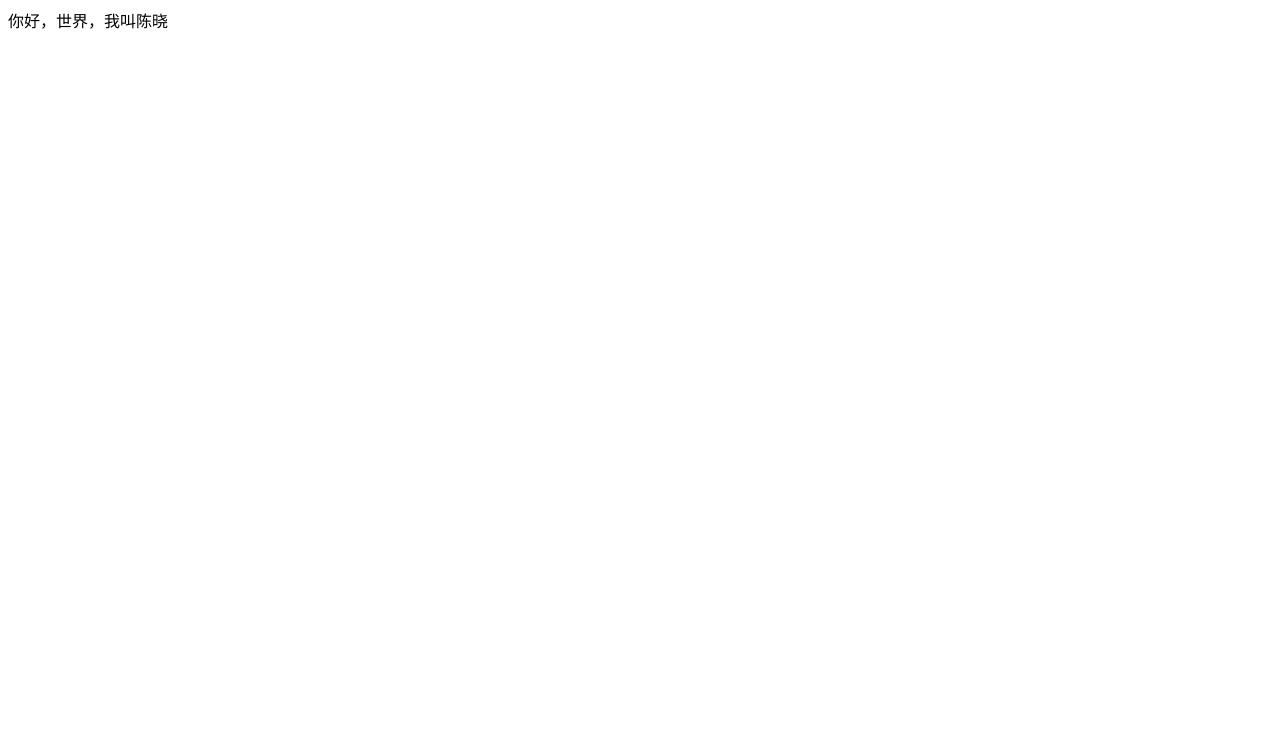
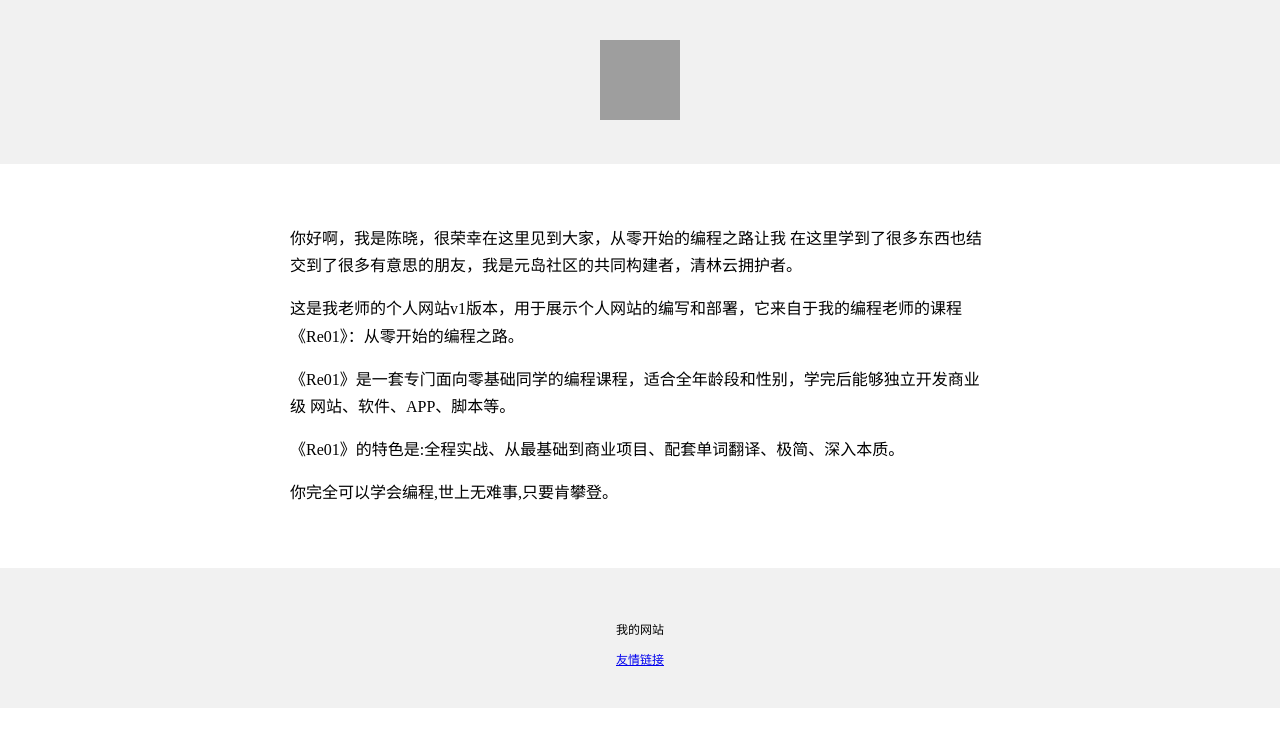
Before and after one commit to jijkj/chenxiao, a plain HTML site: page index.html in a window 1280 px wide. Drawn offline with Linux system fonts and the light colour scheme; grey boxes are pictures that could not be loaded.

Commit message:
Update index.html

```diff
--- a/index.html
+++ b/index.html
@@ -1 +1,49 @@
-<p>你好，世界，我叫陈晓</p>
+<!DOCTYPE html>
+<html lang="zh-CN">
+  <head>
+    <meta charset="utf-8">
+    <meta name="viewport" content="width=device-width, initial-scale=1" />
+    <title>康文昌的在线HTML 教学小工具</title>
+    <style>
+      body {
+        margin: 0;
+      }
+    </style>
+  </head>
+  <body>
+    <div style="
+      background-color: #f1f1f1;
+      text-align: center;
+      padding: 40px;
+      ">
+      <img src='https://kangwenchang.com/logo.png' alt="康文昌" width="80px" height="80px">
+    </div>
+    <div style="
+      max-width: 700px;
+      margin:30px auto;
+      padding: 15px;
+      line-height: 1.7;
+    ">
+      <p>你好啊，我是陈晓，很荣幸在这里见到大家，从零开始的编程之路让我
+        在这里学到了很多东西也结交到了很多有意思的朋友，我是元岛社区的共同构建者，清林云拥护者。
+      </p>
+      <p>这是我老师的个人网站v1版本，用于展示个人网站的编写和部署，它来自于我的编程老师的课程
+        《Re01》：从零开始的编程之路。
+      </p>
+      <p>《Re01》是一套专门面向零基础同学的编程课程，适合全年龄段和性别，学完后能够独立开发商业级
+        网站、软件、APP、脚本等。
+      </p>
+      <p>《Re01》的特色是:全程实战、从最基础到商业项目、配套单词翻译、极简、深入本质。</p>
+      <p>你完全可以学会编程,世上无难事,只要肯攀登。</p>
+    </div>
+    <div style="
+      background-color: #f1f1f1;
+      text-align: center;
+      padding: 40px;
+      font-size: 12px;
+      ">
+        <p>我的网站</p>
+        <a href="https://kangwenchang.com/">友情链接</a>
+      </div>
+  </body>
+</html>
```
